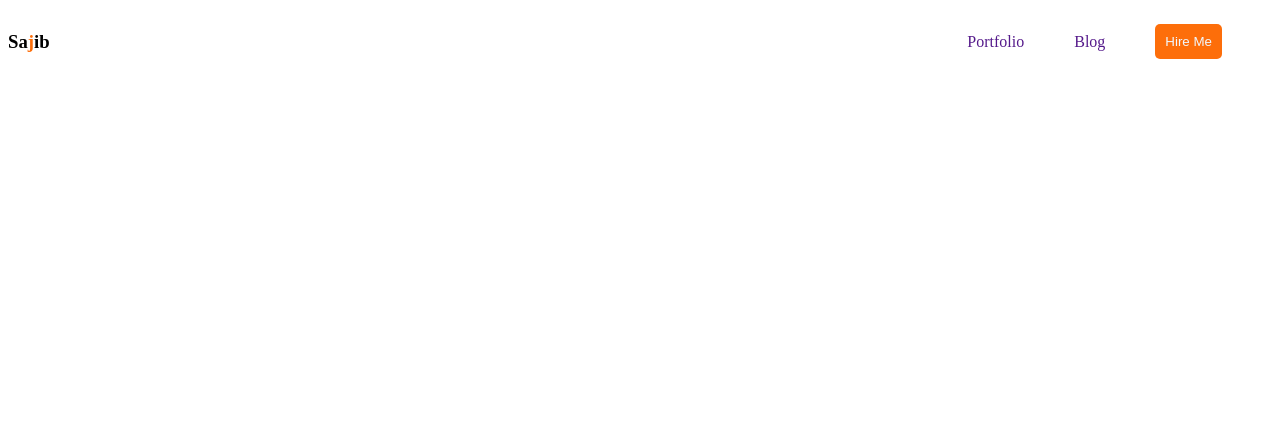
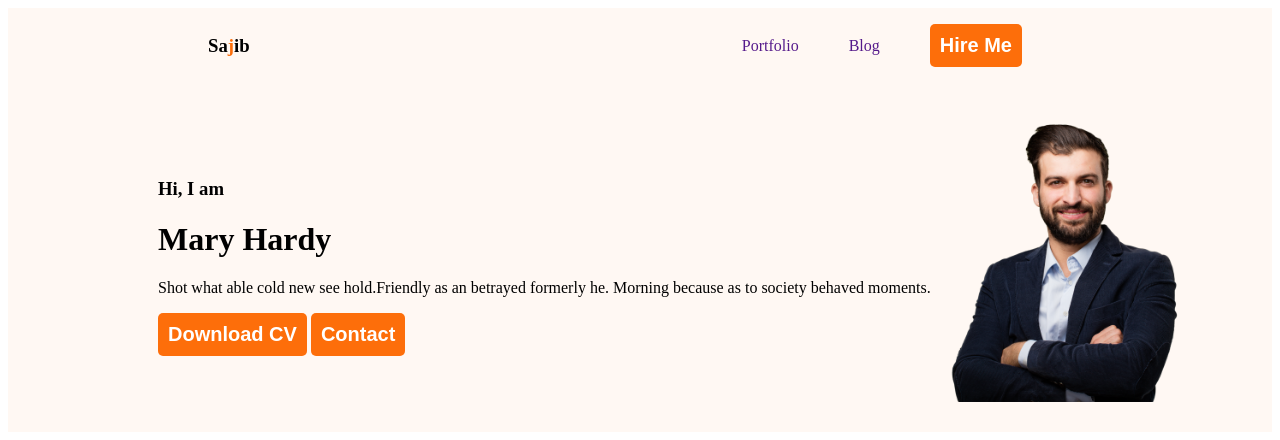
Before and after one commit to Md-Sajib-Hosen/portfolio-resources-2, a plain HTML site: page index.html in a window 1280 px wide. Drawn offline with Linux system fonts and the light colour scheme.

Commit message:
banner content added

```diff
--- a/css/main.css
+++ b/css/main.css
@@ -32,6 +32,9 @@ ul li{
     padding: 10px;
     color: aliceblue;
     border-radius: 5px;
+    color: white;
+    font-weight: 700;
+    font-size: 20px;
 
 }
 #stylish-word{
@@ -41,4 +44,19 @@ nav{
     display: flex;
     justify-content: space-between;
     align-items: center;
+    margin: 0 200px;
+
 }
+/* header */
+.header{
+    background-color: #FFF8F3;
+
+}
+.banner{
+    display: flex;
+    padding: 30px 30px 30px 150px;
+    align-items: center;
+}
+.banner .profile-pic{
+    width: 250px;
+}
--- a/index.html
+++ b/index.html
@@ -10,7 +10,7 @@
 <link href="https://fonts.googleapis.com/css2?family=Open+Sans:ital,wght@0,300..800;1,300..800&display=swap" rel="stylesheet">
 </head>
 <body>
-    <header>
+    <header class="header">
         <nav>
            <h3>Sa<span id="stylish-word">j</span>ib</h3>
            <ul>
@@ -19,6 +19,16 @@
             <li> <button class="primary-btn">Hire Me</button> </li>
            </ul>
         </nav>
+        <div class="banner">
+            <div class="banner-content">
+                <h3>Hi, I  am</h3>
+                <h1>Mary Hardy</h1>
+                <p>Shot what able cold new see hold.Friendly as an betrayed formerly he. Morning because as to society behaved moments.</p>
+                <button class="primary-btn">Download CV</button>
+                <button class="primary-btn">Contact</button>
+            </div>
+            <img class="profile-pic" src="images/hardy.png" alt="">
+        </div>
     </header>
 </body>
 </html>
```
